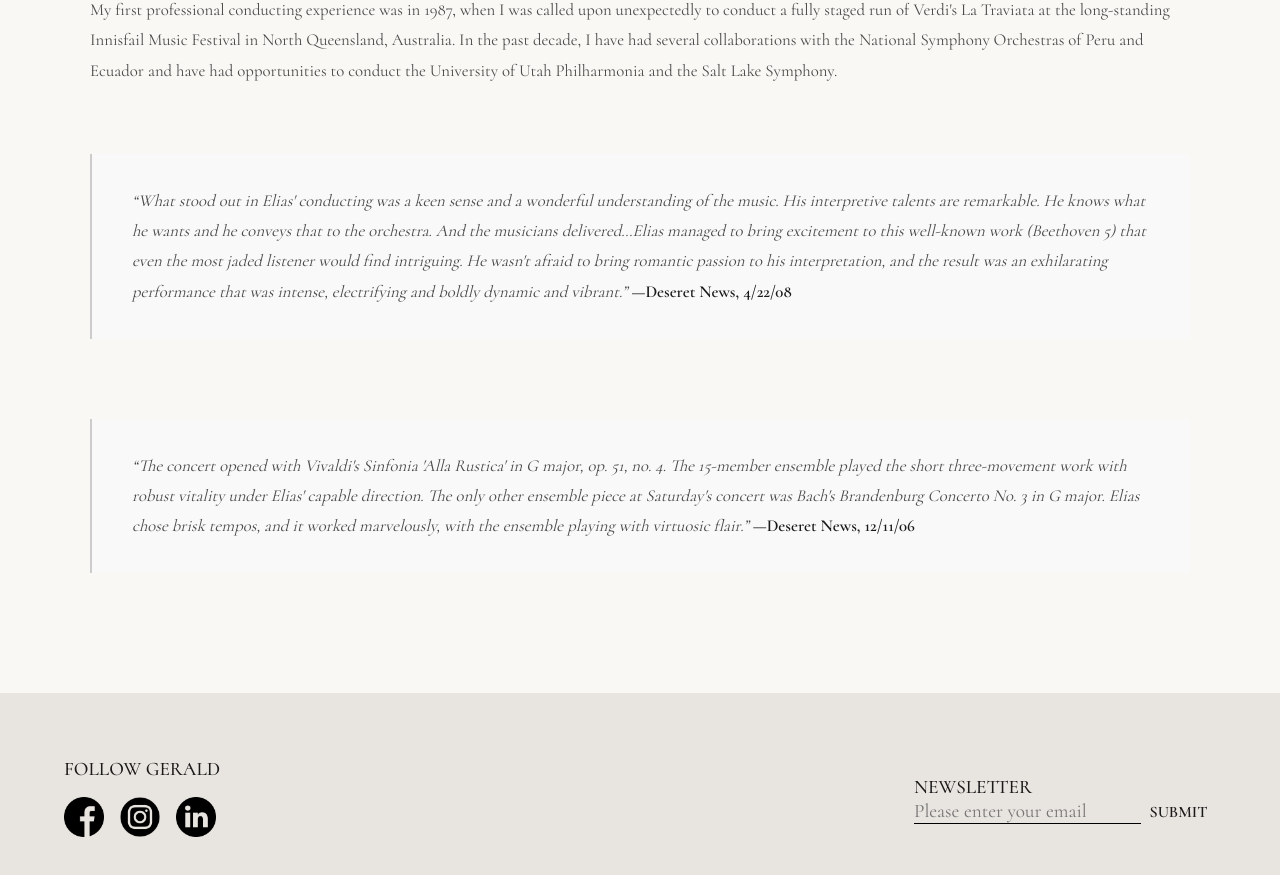
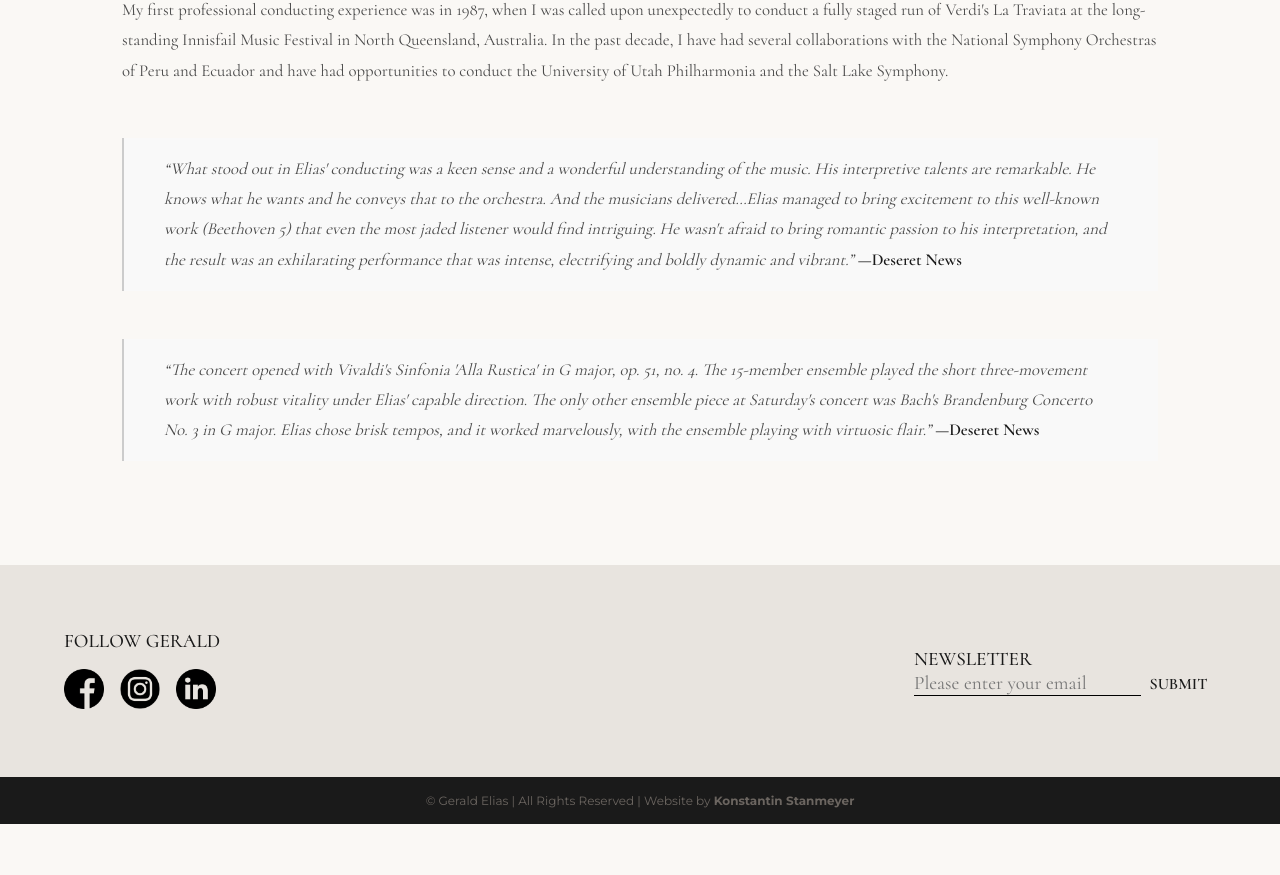
Before and after one commit to konstantinstanmeyer/gerald-elias-new, a Next.js app: page /conducting in a window 1280 px wide. Shown: the part 969-1844 px from the top of the page. After the commit the page ends 1793 px from the top, so only its background shows below. Built offline with nearby package versions, Linux system fonts and the light colour scheme.

Commit message:
conducting page date removal + padding-x fixes

```diff
--- a/app/globals.css
+++ b/app/globals.css
@@ -1494,6 +1494,7 @@ button:disabled {
 #conducting-content {
   max-width: 1100px;
   margin: 0 auto;
+  padding: 0rem 2rem 0rem 2rem;
   display: flex;
   flex-direction: column;
   padding-bottom: var(--space-2xl);
@@ -1510,9 +1511,9 @@ button:disabled {
 .conducting-quotes {
   font-style: italic;
   background-color: #f9f9f9;
-  padding: 2rem 2.5rem;
+  padding: 1rem 2.5rem;
   border-left: 2px solid #cccccc;
-  margin: 2.5rem 0 !important;
+  margin: 1.5rem 0 !important;
   color: #4a4a4a !important;
 }
 
--- a/util/conducting.js
+++ b/util/conducting.js
@@ -8,11 +8,11 @@ const conducting = {
     quotes: [
         {
             content: `“What stood out in Elias' conducting was a keen sense and a wonderful understanding of the music. His interpretive talents are remarkable. He knows what he wants and he conveys that to the orchestra. And the musicians delivered…Elias managed to bring excitement to this well-known work (Beethoven 5) that even the most jaded listener would find intriguing. He wasn't afraid to bring romantic passion to his interpretation, and the result was an exhilarating performance that was intense, electrifying and boldly dynamic and vibrant.”`,
-            author: `Deseret News, 4/22/08`
+            author: `Deseret News`
         },
         {
             content: `“The concert opened with Vivaldi's Sinfonia 'Alla Rustica' in G major, op. 51, no. 4. The 15-member ensemble played the short three-movement work with robust vitality under Elias' capable direction. The only other ensemble piece at Saturday's concert was Bach's Brandenburg Concerto No. 3 in G major. Elias chose brisk tempos, and it worked marvelously, with the ensemble playing with virtuosic flair.”`,
-            author: `Deseret News, 12/11/06`
+            author: `Deseret News`
         }
     ]
 }
```
